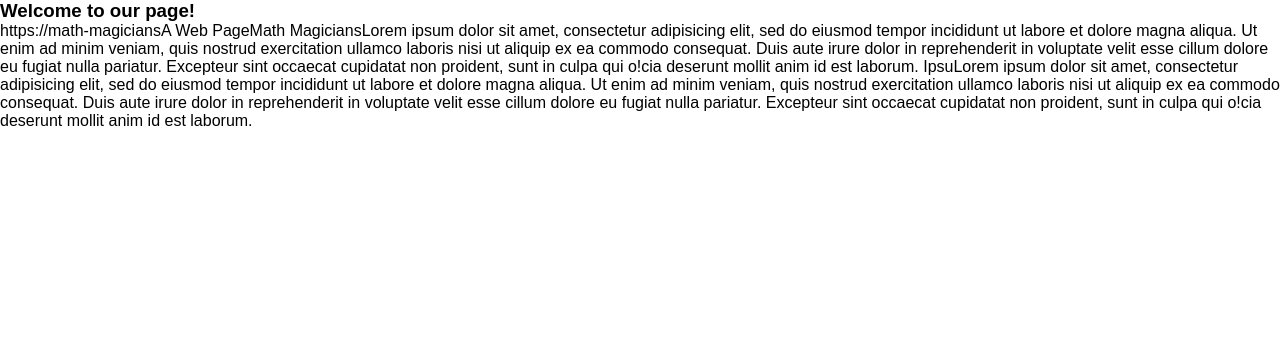
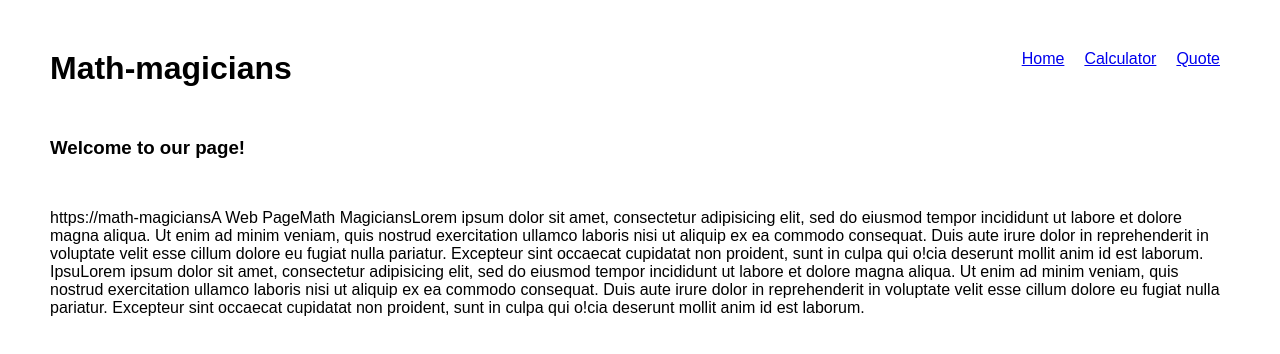
Before and after one commit to kwizl/calculator-react, a React (Create React App) app: page / in a window 1280 px wide. Shown: the top 354 px of the page. Built offline with nearby package versions, Linux system fonts and the light colour scheme.

Commit message:
Finish react styling

```diff
--- a/src/components/App.js
+++ b/src/components/App.js
@@ -3,6 +3,7 @@ import React, { useState, useEffect } from 'react';
 import Display from './Display';
 import ButtonPanel from './ButtonPanel';
 import calculate from '../logic/calculate';
+import Navigation from './Navigation';
 
 const App = () => {
   const [state, setState] = useState({ total: null, next: null, operation: null });
@@ -13,6 +14,7 @@ const App = () => {
 
   return (
     <div>
+      <Navigation />
       <div className="title">
         <h1>React Calculator</h1>
       </div>
--- a/src/components/Button.js
+++ b/src/components/Button.js
@@ -3,9 +3,11 @@
 import React from 'react';
 import PropTypes from 'prop-types';
 
-const Button = ({ name, onClick }) => (
+const Button = ({
+  name, onClick, wide, color,
+}) => (
   <>
-    <button onClick={() => onClick(name)} type="button" id={`btn_${name}`} className="square">
+    <button onClick={() => onClick(name)} type="button" id={`btn_${name}`} className={`square ${color} ${wide}`}>
       {name}
     </button>
   </>
@@ -14,6 +16,8 @@ const Button = ({ name, onClick }) => (
 Button.propTypes = {
   name: PropTypes.string,
   onClick: PropTypes.func.isRequired,
+  wide: PropTypes.string,
+  color: PropTypes.string,
 };
 
 export default Button;
--- a/src/components/ButtonPanel.js
+++ b/src/components/ButtonPanel.js
@@ -13,30 +13,30 @@ const ButtonPanel = ({ onClick }) => {
         <Button name="AC" clickHandler={handleClick} onClick={onClick} />
         <Button name="+/-" clickHandler={handleClick} onClick={onClick} />
         <Button name="%" clickHandler={handleClick} onClick={onClick} />
-        <Button color="button-orange" name="÷" clickHandler={handleClick} onClick={onClick} />
+        <Button color="orange" name="÷" clickHandler={handleClick} onClick={onClick} />
       </div>
       <div className="div-buttons">
         <Button name="7" clickHandler={handleClick} onClick={onClick} />
         <Button name="8" clickHandler={handleClick} onClick={onClick} />
         <Button name="9" clickHandler={handleClick} onClick={onClick} />
-        <Button color="button-orange" name="x" clickHandler={handleClick} onClick={onClick} />
+        <Button color="orange" name="x" clickHandler={handleClick} onClick={onClick} />
       </div>
       <div className="div-buttons">
         <Button name="4" clickHandler={handleClick} onClick={onClick} />
         <Button name="5" clickHandler={handleClick} onClick={onClick} />
         <Button name="6" clickHandler={handleClick} onClick={onClick} />
-        <Button color="button-orange" name="-" clickHandler={handleClick} onClick={onClick} />
+        <Button color="orange" name="-" clickHandler={handleClick} onClick={onClick} />
       </div>
       <div className="div-buttons">
         <Button name="1" clickHandler={handleClick} onClick={onClick} />
         <Button name="2" clickHandler={handleClick} onClick={onClick} />
         <Button name="3" clickHandler={handleClick} onClick={onClick} />
-        <Button color="button-orange" name="+" clickHandler={handleClick} onClick={onClick} />
+        <Button color="orange" name="+" clickHandler={handleClick} onClick={onClick} />
       </div>
       <div className="div-buttons">
-        <Button name="0" clickHandler={handleClick} onClick={onClick} />
+        <Button wide="zero" name="0" clickHandler={handleClick} onClick={onClick} />
         <Button name="." clickHandler={handleClick} onClick={onClick} />
-        <Button color="button-orange" name="=" clickHandler={handleClick} onClick={onClick} />
+        <Button color="orange" name="=" clickHandler={handleClick} onClick={onClick} />
       </div>
     </div>
   );
--- a/src/components/Home.js
+++ b/src/components/Home.js
@@ -1,9 +1,11 @@
 import React from 'react';
+import Navigation from './Navigation';
 
 const Home = () => (
   <div>
-    <h3>Welcome to our page!</h3>
-    <p>
+    <Navigation />
+    <h3 className="home-title">Welcome to our page!</h3>
+    <p className="home-content">
       https://math-magiciansA Web PageMath MagiciansLorem ipsum dolor sit amet,
       consectetur adipisicing elit, sed do eiusmod tempor incididunt ut labore
       et dolore magna aliqua. Ut enim ad minim veniam, quis nostrud exercitation
--- /dev/null
+++ b/src/components/Navigation.js
@@ -0,0 +1,20 @@
+import { Link } from 'react-router-dom';
+
+const Navigation = () => (
+  <div className="navigation">
+    <h1>Math-magicians</h1>
+    <ul id="nav-id">
+      <li>
+        <Link to="/">Home</Link>
+      </li>
+      <li>
+        <Link to="/app">Calculator</Link>
+      </li>
+      <li>
+        <Link to="/quote">Quote</Link>
+      </li>
+    </ul>
+  </div>
+);
+
+export default Navigation;
--- a/src/components/Quote.js
+++ b/src/components/Quote.js
@@ -1,10 +1,17 @@
 import React from 'react';
+import Navigation from './Navigation';
 
 const Quote = () => (
-  <h3>
-    Mathematics is not about numbers, equations, computations, or algorithms:
-    it is about understanding. –William Paul Thurston
-  </h3>
+  <div className="quote">
+    <Navigation />
+    <h3>
+      Mathematics is not about numbers, equations, computations, or algorithms:
+      it is about understanding.
+      <br />
+      <br />
+      –William Paul Thurston
+    </h3>
+  </div>
 );
 
 export default Quote;
--- a/src/components/Routes.js
+++ b/src/components/Routes.js
@@ -8,8 +8,8 @@ const Routes = () => (
   <BrowserRouter>
     <Switch>
       <Route exact path="/" component={Home} />
-      <Route exact path="/Calculator" component={App} />
-      <Route exact path="/Quote" component={Quote} />
+      <Route exact path="/app" component={App} />
+      <Route exact path="/quote" component={Quote} />
     </Switch>
   </BrowserRouter>
 );
--- a/src/index.css
+++ b/src/index.css
@@ -17,12 +17,11 @@ body {
 }
 
 .div-result {
-  text-align: center;
   display: flex;
-  margin-left: calc((100% - 700px) / 2);
+  margin-left: calc((100% - 560px) / 2);
   background-color: #868094;
   height: 100px;
-  width: 700px;
+  width: 560px;
   font-size: 24px;
   color: white;
   font-weight: bold;
@@ -30,7 +29,10 @@ body {
 
 #result {
   display: flex;
+  width: 700px;
   justify-content: flex-end;
+  padding-top: 50px;
+  font-size: 32px;
 }
 
 .button-container {
@@ -56,3 +58,31 @@ body {
   width: 280px;
   height: 100px;
 }
+
+.quote > h3 {
+  line-height: 16px;
+  margin: 200px 50px 50px 50px;
+}
+
+.navigation {
+  margin: 50px;
+  display: flex;
+}
+
+.navigation > h1 {
+  width: 50%;
+}
+
+.navigation > ul {
+  width: 50%;
+  text-align: end;
+}
+
+.home-title, .home-content {
+  margin: 50px;
+}
+
+#nav-id > li {
+  display: inline;
+  margin: 20px 10px 10px 10px;
+}
```
Also changed, not shown: 1 other file (tests, documents, lock files or other folders).
